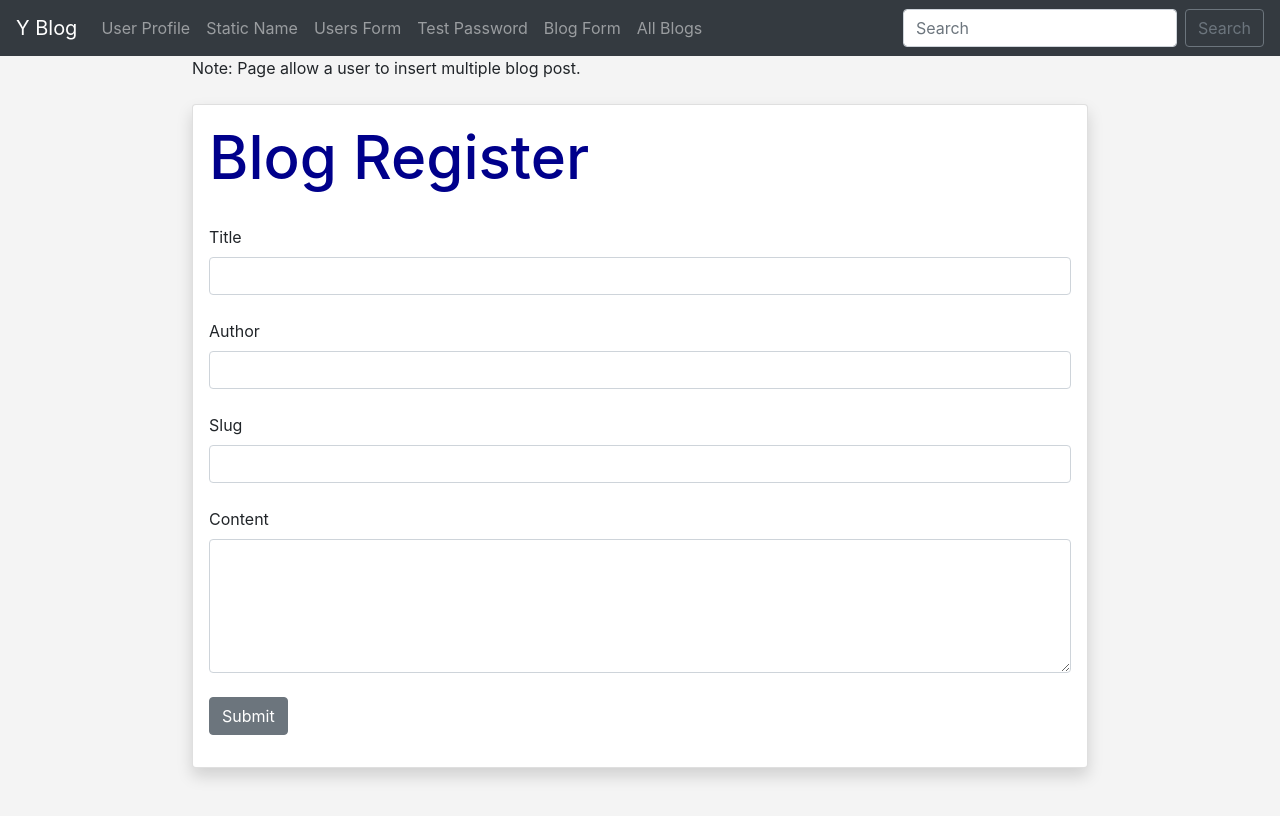
After one commit to mnguyen0226/flask_blinder, a Flask app: page /add-post in a window 1280 px wide. The commit adds this page. Run offline with Flask 2, Linux system fonts and the light colour scheme.

Commit message:
add and view posts

```diff
--- a/src/main.py
+++ b/src/main.py
@@ -12,9 +12,10 @@ from wtforms.validators import EqualTo
 from wtforms.validators import Length
 from flask_sqlalchemy import SQLAlchemy
 from flask_migrate import Migrate
-from datetime import datetime
+from datetime import datetime, date
 from flask import request
 from werkzeug.security import generate_password_hash, check_password_hash
+from wtforms.widgets import TextArea
 
 # create a flask project
 app = Flask(__name__)
@@ -37,6 +38,17 @@ db = SQLAlchemy(app)
 # migrate our app with current database (aka, update database)
 migrate = Migrate(app, db)
 app.app_context().push()
+
+# Page to return JSON - we can actually build an API with JSON
+@app.route("/date")
+def get_current_date():
+    favorite_pizza = {
+        "John": "Pepperoni",
+        "Mary": "Cheese",
+        "Tim": "Mushroom",
+    }
+    return {favorite_pizza}
+
 
 # create database model
 class Users(db.Model):
@@ -72,10 +84,22 @@ class Users(db.Model):
         return "<Name %r>" % self.name
 
 
+# create a blog post model - similar to form
+class Posts(db.Model):
+    id = db.Column(db.Integer, primary_key=True)
+    title = db.Column(db.String(255))
+    content = db.Column(db.Text)
+    author = db.Column(db.String(255))
+    date_posted = db.Column(db.DateTime, default=datetime.utcnow())
+    slug = db.Column(
+        db.String(255)
+    )  # instead of url "/post/3" it can be "/post/third_post"
+
+
 class UserForm(FlaskForm):
     name = StringField("Enter Name", validators=[DataRequired()])
     email = StringField("Enter Email", validators=[DataRequired()])
-    fav_color = StringField("Enter Color")
+    fav_color = StringField("Enter Color", validators=[DataRequired()])
 
     # need 2 password 1 for enter, 1 for confirm the same typed password
     password_hash = PasswordField(
@@ -102,6 +126,15 @@ class NamerForm(FlaskForm):
 class PasswordForm(FlaskForm):
     email = StringField("What's Your Email?", validators=[DataRequired()])
     password_hash = PasswordField("What's Your Password?", validators=[DataRequired()])
+    submit = SubmitField("Submit")
+
+
+# create a post form
+class PostForm(FlaskForm):
+    title = StringField("Title", validators=[DataRequired()])
+    content = StringField("Content", validators=[DataRequired()], widget=TextArea())
+    author = StringField("Author", validators=[DataRequired()])
+    slug = StringField("Slug", validators=[DataRequired()])
     submit = SubmitField("Submit")
 
 
@@ -145,7 +178,7 @@ def name():
     return render_template("name.html", name=name, form=form)
 
 
-# allow to enter a user info and show in the same page
+# allow to enter a user info and show in the same page. Mini Project 1: Patient Register
 @app.route("/user/add", methods=["GET", "POST"])
 def add_user():
     name = None
@@ -208,8 +241,8 @@ def add_user():
 
 
 # update database record
-@app.route("/update/<int:id>", methods=["GET", "POST"])
-def update(id):
+@app.route("/update/<int:id>", methods=["GET", "POST"])  # mini project 1: Patient Info
+def update(id):  # this is an update page
     form = UserForm()
 
     # try to find the user info from database
@@ -302,6 +335,43 @@ def test_pw():
     )
 
 
+# Add Post Page
+@app.route("/add-post", methods=["GET", "POST"])
+def add_post():
+    form = PostForm()
+
+    # if the user fill out the form, we will fillout in the database
+    if form.validate_on_submit():
+        post = Posts(
+            title=form.title.data,
+            content=form.content.data,
+            author=form.author.data,
+            slug=form.slug.data,
+        )
+
+        # clear form
+        form.title.data = ""
+        form.content.data = ""
+        form.author.data = ""
+        form.slug.data = ""
+
+        # add a new row to database
+        db.session.add(post)
+        db.session.commit()
+
+        flash("Blog Post Submitted Successfully!")
+
+    return render_template("add_post.html", form=form)
+
+
+# createa page to view all posts
+@app.route("/posts")
+def posts():
+    # get all posts from database
+    posts = Posts.query.order_by(Posts.date_posted)
+    return render_template("posts.html", posts=posts)
+
+
 if __name__ == "__main__":
     db.create_all()  # sqlite or mysql
     app.run(debug=True)
--- /dev/null
+++ b/src/templates/add_post.html
@@ -0,0 +1,49 @@
+{% extends 'base.html' %}
+
+{% block title %}Blog Page{% endblock %}
+
+{% block content %}
+    <div>Note: Page allow a user to insert multiple blog post.</div>
+
+    <br/>
+
+    <div>
+    {% for message in get_flashed_messages() %}
+        <div class="alert alert-warning alert-dismissible fade show" role="alert">
+            <strong>{{message}}</strong>
+            <button type="button" class="close" data-dismiss="alert" aria-label="Close">
+            <span aria-hidden="true">&times;</span>
+            </button>
+        </div>
+    {% endfor %}
+    </div>
+
+    <div class="shadow p-3 mb-5 bg-white rounded card">
+
+        <h1>Blog Register</h1>
+        <br/>
+
+        <form method="POST">
+            {{form.hidden_tag()}}
+
+            {{form.title.label(class="form-label")}}
+            {{form.title(class="form-control")}}
+            </br>
+
+
+            {{form.author.label(class="form-label")}}
+            {{form.author(class="form-control")}}
+            </br>
+
+            {{form.slug.label(class="form-label")}}
+            {{form.slug(class="form-control")}}
+            </br>
+
+            {{form.content.label(class="form-label")}}
+            {{form.content(class="form-control", rows="5")}}
+            </br>
+
+            {{form.submit(class="btn btn-secondary")}}
+        </form>
+
+{% endblock %}
--- a/src/templates/navbar.html
+++ b/src/templates/navbar.html
@@ -1,5 +1,5 @@
 <nav class="navbar navbar-expand-lg navbar-dark bg-dark">
-    <a class="navbar-brand" href="{{url_for('index')}}">Y Combinator</a>
+    <a class="navbar-brand" href="{{url_for('index')}}">Y Blog</a>
 
     <button class="navbar-toggler" type="button" data-toggle="collapse" data-target="#navbarSupportedContent" aria-controls="navbarSupportedContent" aria-expanded="false" aria-label="Toggle navigation">
         <span class="navbar-toggler-icon"></span>
@@ -8,19 +8,22 @@
     <div class="collapse navbar-collapse justify-content-center" id="navbarSupportedContent">
         <ul class="navbar-nav mr-auto">
             <li class="nav-item">
-            <a class="nav-link" href="{{url_for('index')}}">Home</a>
+            <a class="nav-link" href="{{url_for('user', name='John')}}">User Profile</a>
             </li>
             <li class="nav-item">
-            <a class="nav-link" href="{{url_for('user', name='John')}}">View User Profile</a>
+                <a class="nav-link" href="{{url_for('name')}}">Static Name</a>
             </li>
             <li class="nav-item">
-                <a class="nav-link" href="{{url_for('name')}}">Enter User Name</a>
-            </li>
-            <li class="nav-item">
-                <a class="nav-link" href="{{url_for('add_user')}}">Add Users Form</a>
+                <a class="nav-link" href="{{url_for('add_user')}}">Users Form</a>
             </li>
             <li class="nav-item">
                 <a class="nav-link" href="{{url_for('test_pw')}}">Test Password</a>
+            </li>
+            <li class="nav-item">
+                <a class="nav-link" href="{{url_for('add_post')}}">Blog Form</a>
+            </li>
+            <li class="nav-item">
+                <a class="nav-link" href="{{url_for('posts')}}">All Blogs</a>
             </li>
         </ul>
         <form class="form-inline my-2 my-lg-0">
```
Also changed, not shown: src/migrations/versions/f51bb85fdd3d_add_posts_model.py (added, +36 -0 lines), src/templates/posts.html (added, +36 -0 lines), src/templates/update.html (indentation only).
